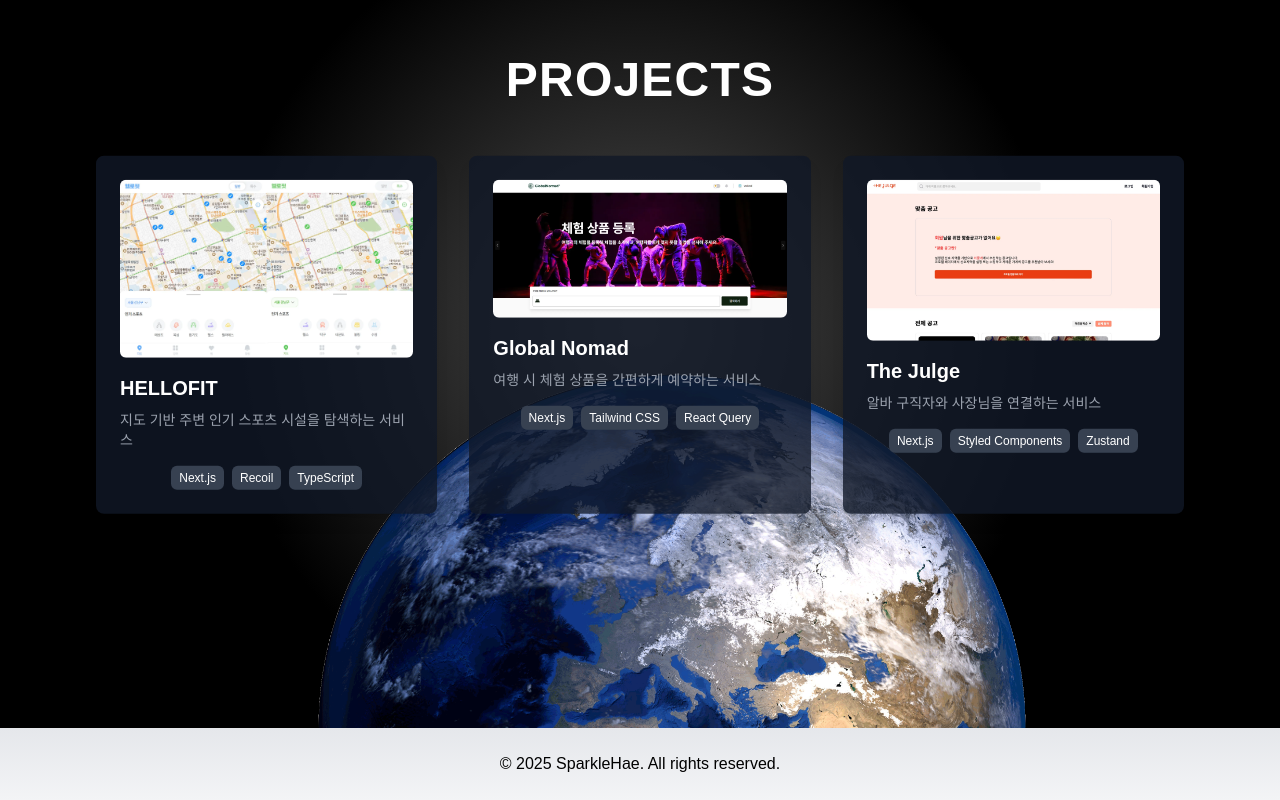
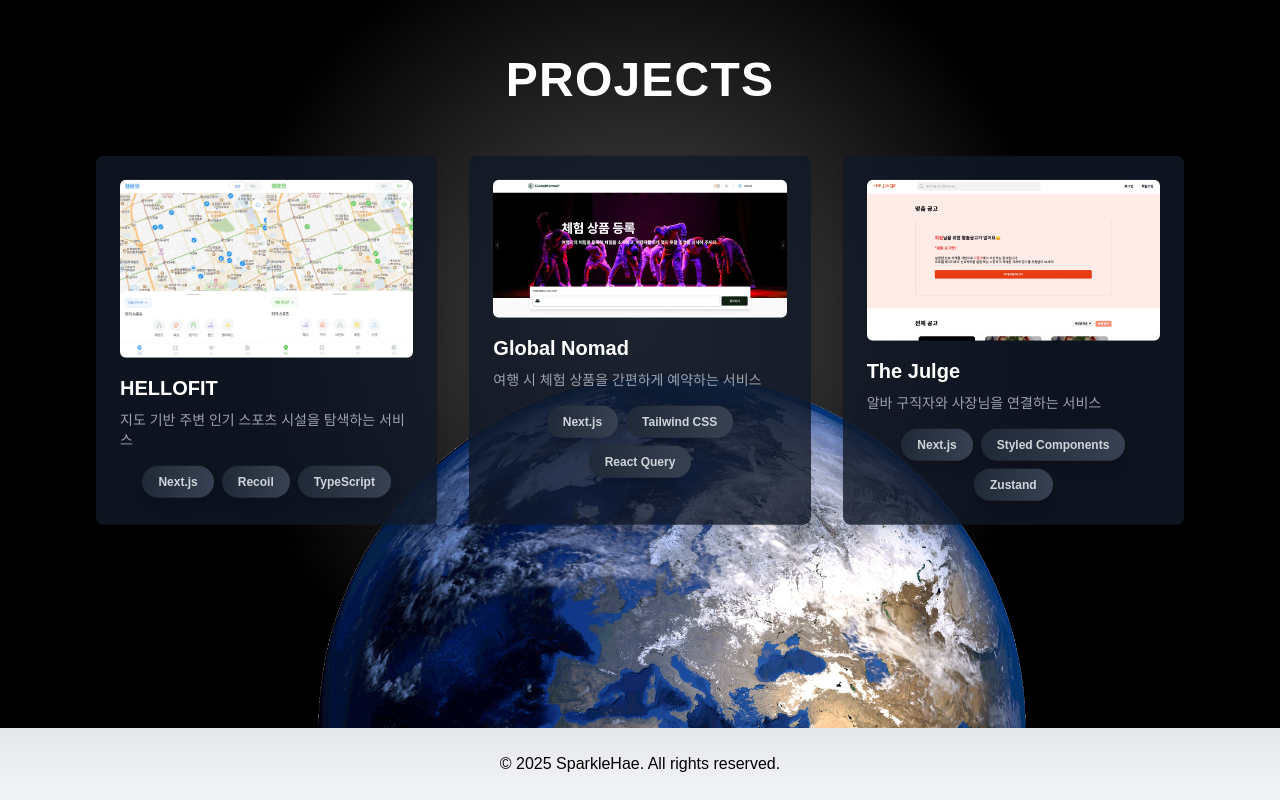
Before and after one commit to eqypo9/Sparklhae, a Next.js app: page / in a window 1280 px wide. Shown: the part 3682-4482 px from the top of the page. Built offline with nearby package versions, Linux system fonts and the light colour scheme; a web font is replaced by a local one.

Commit message:
style: 기술 스택 뱃지 수정

```diff
--- a/src/components/sections/Projects.tsx
+++ b/src/components/sections/Projects.tsx
@@ -73,14 +73,18 @@ export default function Projects() {
                 <p className='text-sm text-gray-400 mt-2'>
                   {project.description}
                 </p>
-                <div className='flex justify-center gap-2 mt-4'>
+
+                {/* 기술 스택 - 애니메이션 & 스타일 추가 */}
+                <div className='flex flex-wrap justify-center gap-2 mt-4'>
                   {project.techStack.map((tech, index) => (
-                    <span
+                    <motion.div
                       key={index}
-                      className='bg-gray-700 px-2 py-1 text-xs rounded-md'
+                      whileHover={{ scale: 1.1, rotate: 3 }}
+                      transition={{ type: 'spring', stiffness: 200 }}
+                      className='bg-gradient-to-r from-gray-800 to-gray-700 px-4 py-2 text-xs font-semibold rounded-full text-gray-300 shadow-lg transition-all duration-300 hover:from-cosmic_teal hover:to-cyan-500 hover:text-black'
                     >
                       {tech}
-                    </span>
+                    </motion.div>
                   ))}
                 </div>
               </div>
@@ -89,6 +93,7 @@ export default function Projects() {
         ))}
       </div>
 
+      {/* 지구본 애니메이션 */}
       <motion.div
         style={{ y: earthY }}
         className='absolute bottom-0 w-full flex justify-center'
@@ -96,6 +101,7 @@ export default function Projects() {
         <Image src='/images/earth.png' alt='Earth' width={800} height={800} />
       </motion.div>
 
+      {/* 우주 배경 스타일 */}
       <style jsx>{`
         .space-bg {
           background: radial-gradient(
--- a/src/pages/projects/[projectName].tsx
+++ b/src/pages/projects/[projectName].tsx
@@ -114,11 +114,11 @@ export default function ProjectDetail() {
                 <h3 className='text-3xl font-bold mt-10 text-cosmic_teal'>
                   기술 스택
                 </h3>
-                <div className='flex gap-3 mt-4'>
+                <div className='flex flex-wrap gap-3 mt-4'>
                   {project.techStack?.map((tech, index) => (
                     <span
                       key={index}
-                      className='bg-gray-800 px-3 py-1 text-sm rounded-md text-gray-300 shadow-md'
+                      className='bg-gradient-to-r from-gray-800 to-gray-700 px-4 py-2 text-sm font-semibold rounded-full text-gray-300 shadow-lg transition-all duration-300 hover:scale-105 hover:from-cosmic_teal hover:to-cyan-500 hover:text-black'
                     >
                       {tech}
                     </span>
```
